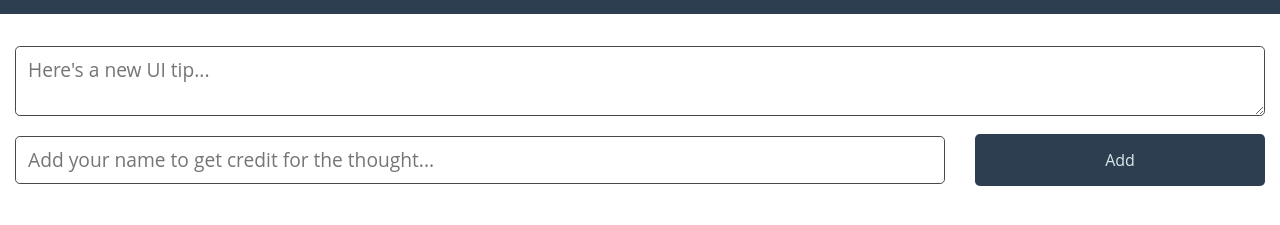
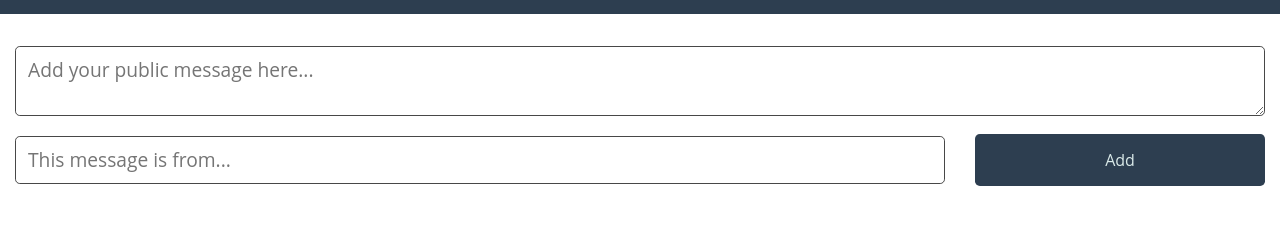
Before and after one commit to brianleepetros/relay-badger-app-v0.0, a website built with Vite: page client/index.html in a window 1280 px wide. Shown: the part 575-800 px from the top of the page. Built offline with nearby package versions, Linux system fonts and the light colour scheme; files whose address does not match are found by name.

Commit message:
updated placeholder text in form fields on both pages

```diff
--- a/client/index.html
+++ b/client/index.html
@@ -22,10 +22,10 @@
         <section class="tip-form">
             <form class="flex-row justify-center justify-space-between-md align-center" id="tip-form">
                 <div class="col-12">
-                    <textarea name="tipText" id="tipText" placeholder="Here's a new UI tip..." value="" class="form-input w-100"></textarea>
+                    <textarea name="tipText" id="tipText" placeholder="Add your public message here..." value="" class="form-input w-100"></textarea>
                 </div>
                 <div class="col-12 col-lg-9">
-                    <input name="tipUsername" id="tipUsername" placeholder="Add your name to get credit for the thought..." value="" class="form-input w-100" />
+                    <input name="tipUsername" id="tipUsername" placeholder="This message is from..." value="" class="form-input w-100" />
                 </div>
 
                 <div class="col-12 col-lg-3">
```
Also changed, not shown: client/feedback.html (+2 -2 lines).
